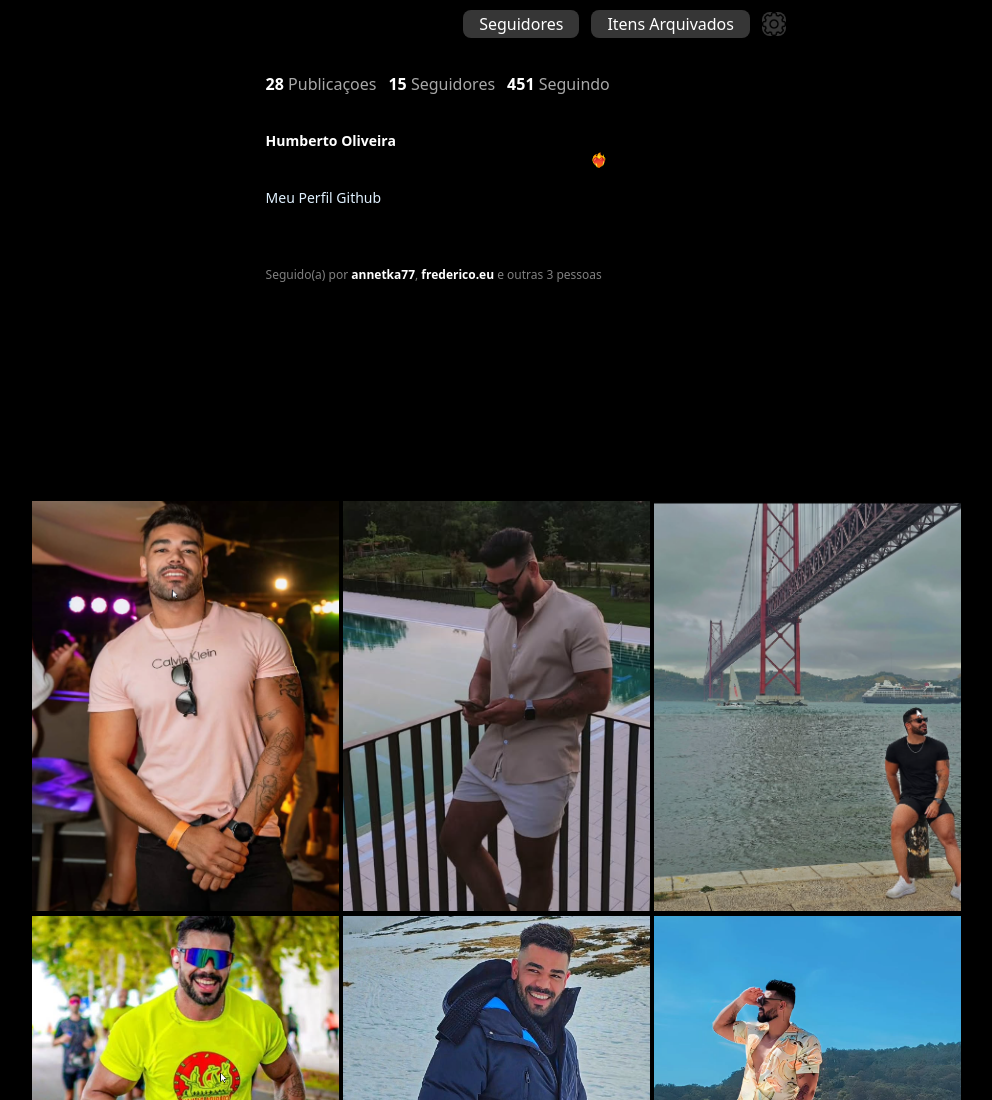
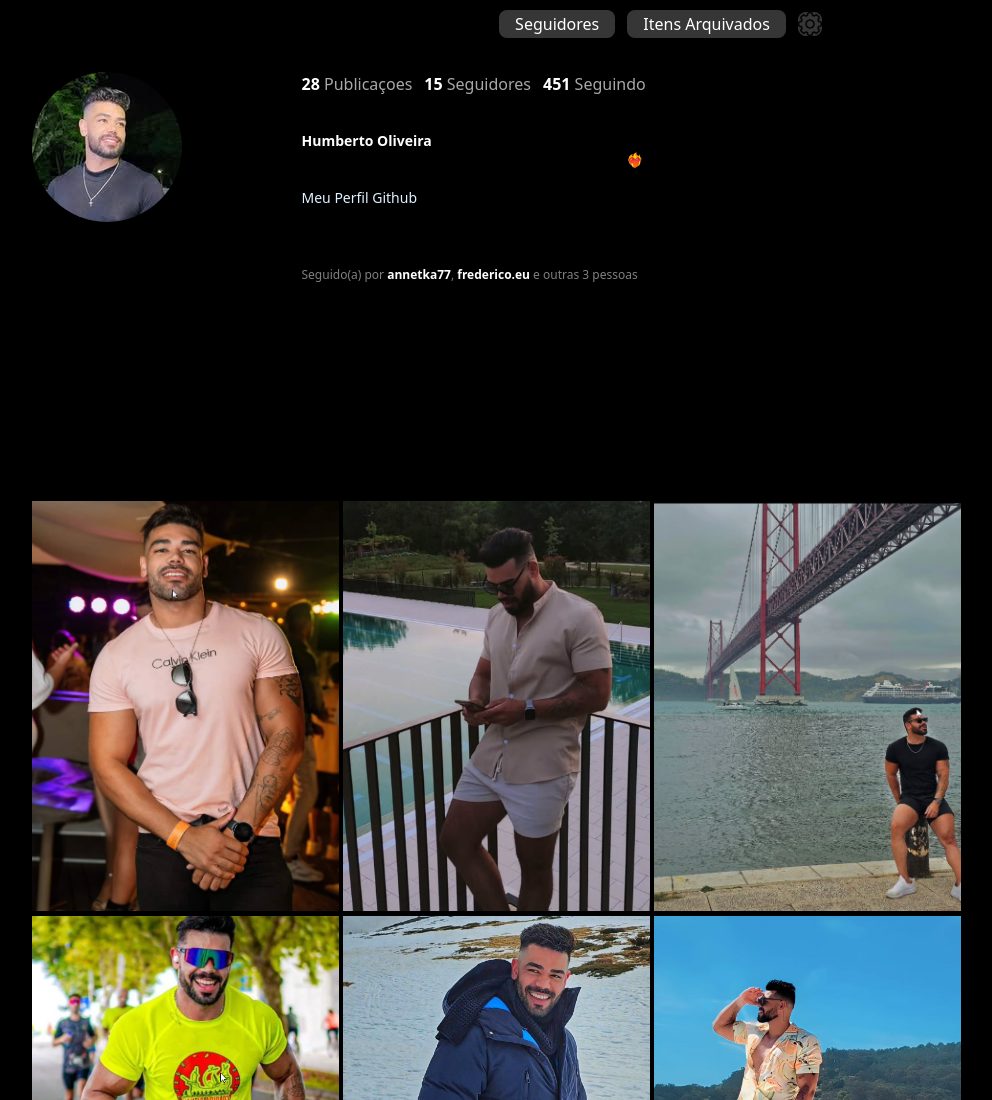
Before and after one commit to Eubeto/Clone_Instagram, a plain HTML site: page index.html in a window 1280 px wide. Shown: the top 1100 px of the page, without its empty margins (141-1133 px from the left). Drawn offline with Linux system fonts and the light colour scheme; the site is published under a folder, as on GitHub Pages, so addresses that start at the root find nothing.

Commit message:
tirei a barra do imagens

```diff
--- a/index.html
+++ b/index.html
@@ -13,7 +13,7 @@
 <body>
 
     <header class="container-cabecalho">
-        <img class="logo" src="/imagens/foto_perfil.png"  alt="logo perfil">     <!-- Foto perfil ok -->
+        <img class="logo" src="imagens/foto_perfil.png" alt="logo perfil">
 
         <div class="container-info-perfil">
             <div class="container-flex-row">
```
